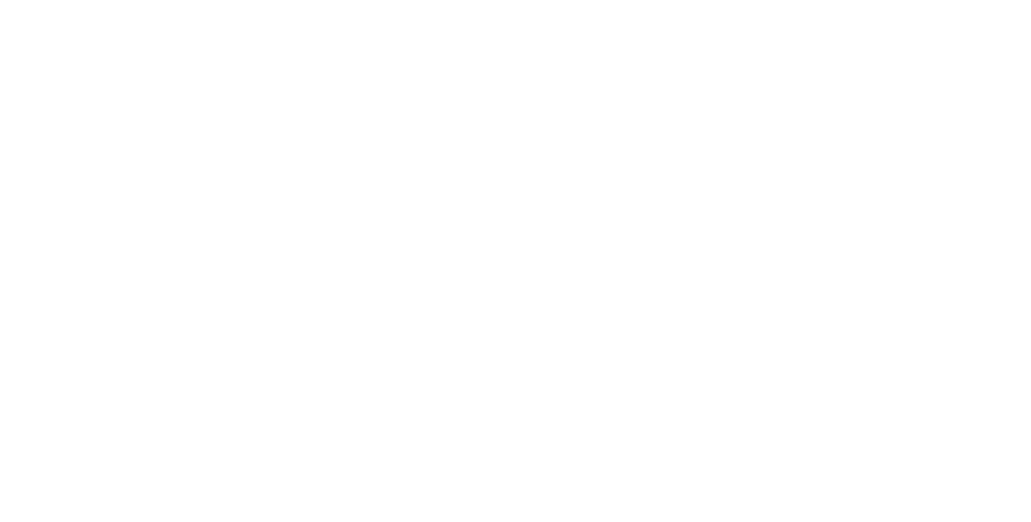
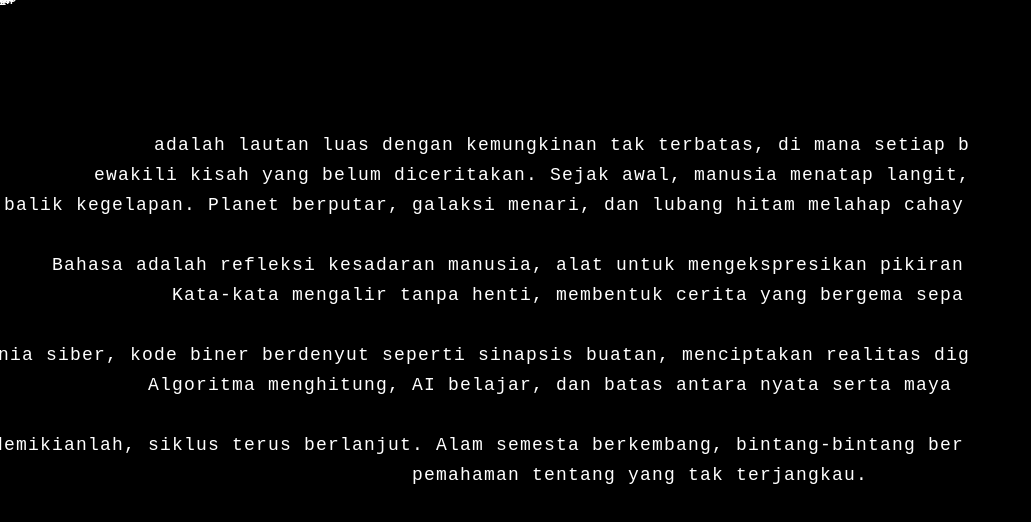
Before and after one commit to Barmissher/Blackhole-Text, a plain HTML site: page index.html in a window 1280 px wide. Shown: the whole page, without its empty margins (0-1031 px from the left). Drawn offline with Linux system fonts and the light colour scheme.

Commit message:
Update style.css

```diff
--- a/style.css
+++ b/style.css
@@ -1,5 +1,22 @@
+* {
+    margin: 0;
+    padding: 0;
+    box-sizing: border-box;
+}
+
 body {
-    margin: 0;
+    background-color: black;
     overflow: hidden;
-    background: white;
+    display: flex;
+    justify-content: center;
+    align-items: center;
+    height: 100vh;
 }
+
+canvas {
+    position: absolute;
+    top: 0;
+    left: 0;
+    width: 100%;
+    height: 100%;
+}
```
